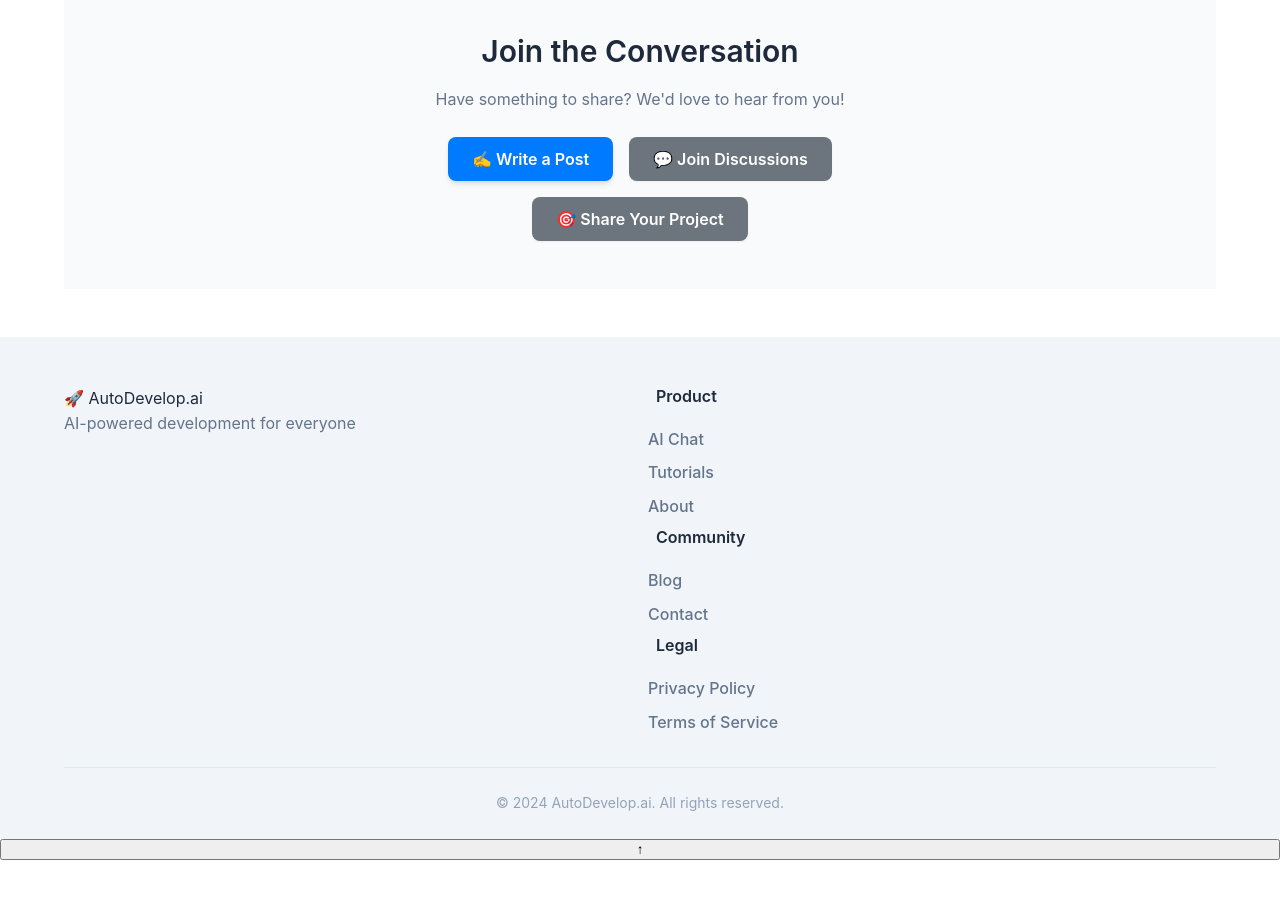
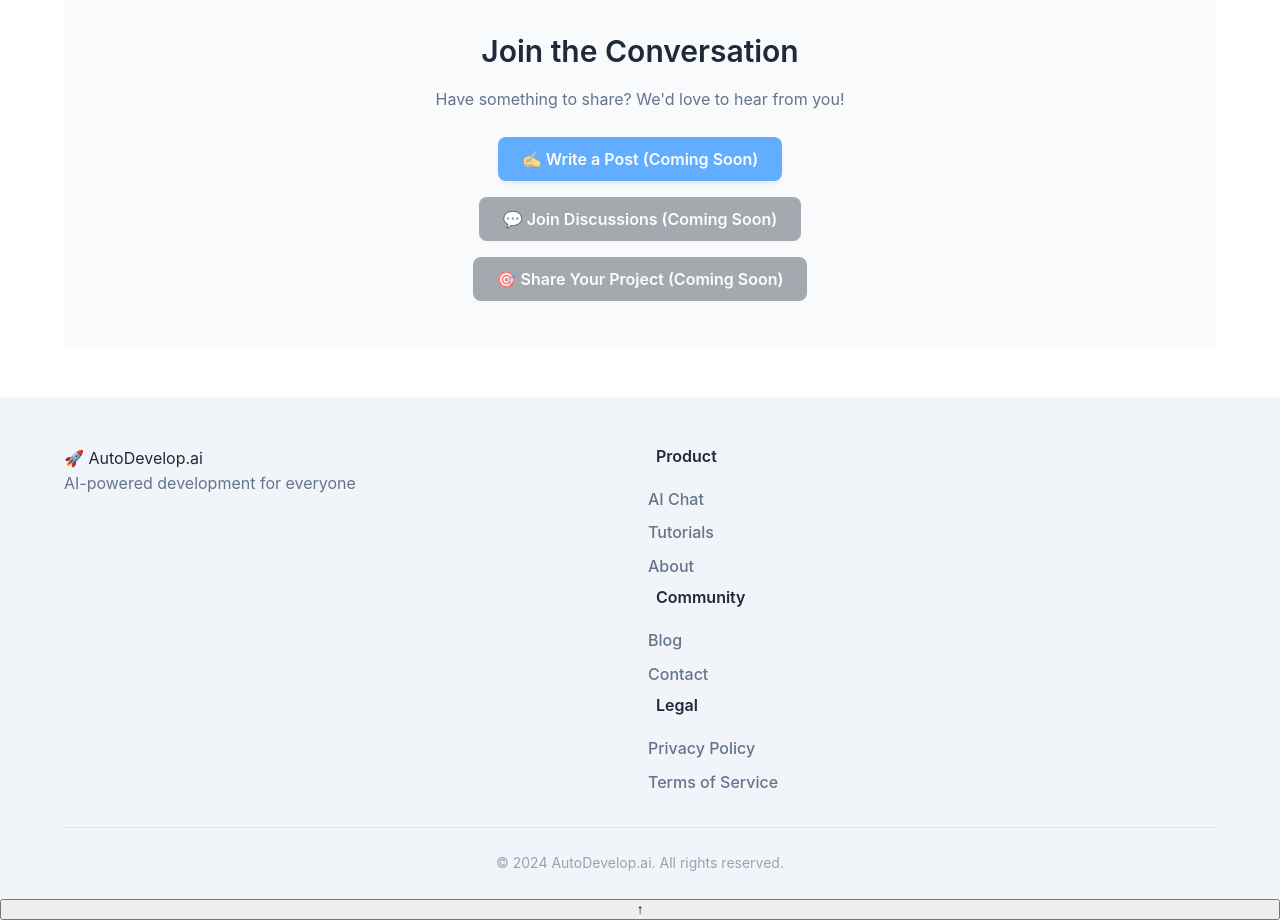
Before and after one commit to kev7n11f/autodevelop-v2, a React (Vite) app in the folder frontend/: page /blog in a window 1280 px wide. Shown: the part 1900-2820 px from the top of the page. Before the commit the page ends 2760 px from the top, so only its background shows below. Built offline with nearby package versions, Linux system fonts and the light colour scheme; no server answers.

Commit message:
Update frontend/src/components/Blog.jsx
Co-authored-by: Copilot <175728472+Copilot@users.noreply.github.com>
Signed-off-by: kev7n11f <kev7n11f@gmail.com>

```diff
--- a/frontend/src/components/Blog.jsx
+++ b/frontend/src/components/Blog.jsx
@@ -168,14 +168,14 @@ export default function Blog() {
             <h2>Join the Conversation</h2>
             <p>Have something to share? We'd love to hear from you!</p>
             <div className="participation-actions">
-              <button className="btn btn-primary">
-                ✍️ Write a Post
+              <button className="btn btn-primary" disabled title="Coming Soon">
+                ✍️ Write a Post (Coming Soon)
               </button>
-              <button className="btn btn-secondary">
-                💬 Join Discussions
+              <button className="btn btn-secondary" disabled title="Coming Soon">
+                💬 Join Discussions (Coming Soon)
               </button>
-              <button className="btn btn-secondary">
-                🎯 Share Your Project
+              <button className="btn btn-secondary" disabled title="Coming Soon">
+                🎯 Share Your Project (Coming Soon)
               </button>
             </div>
           </div>
```
